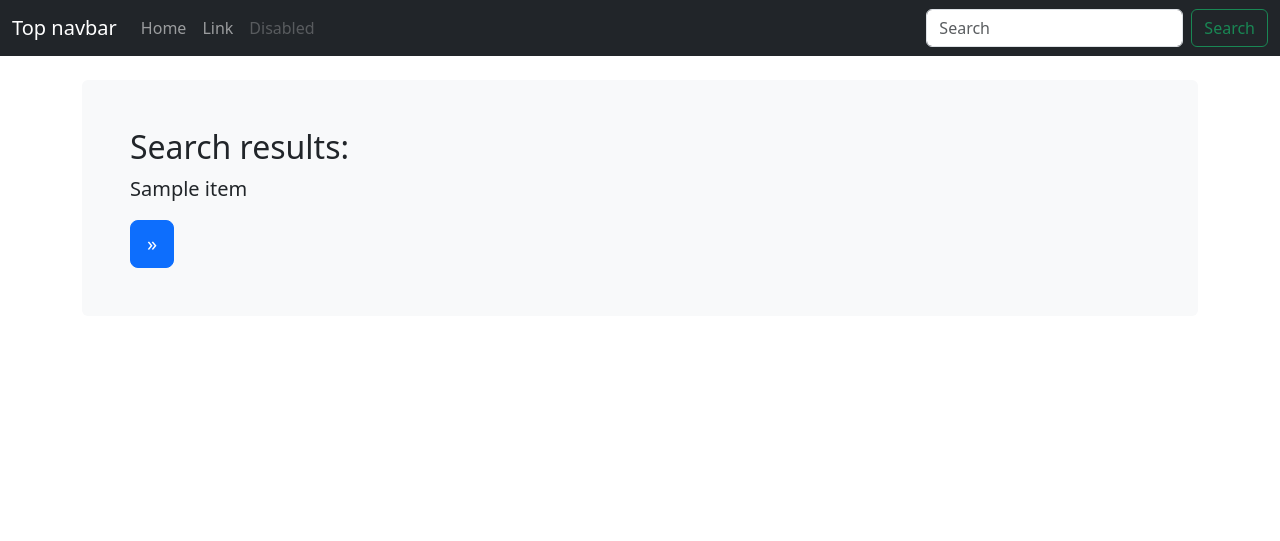
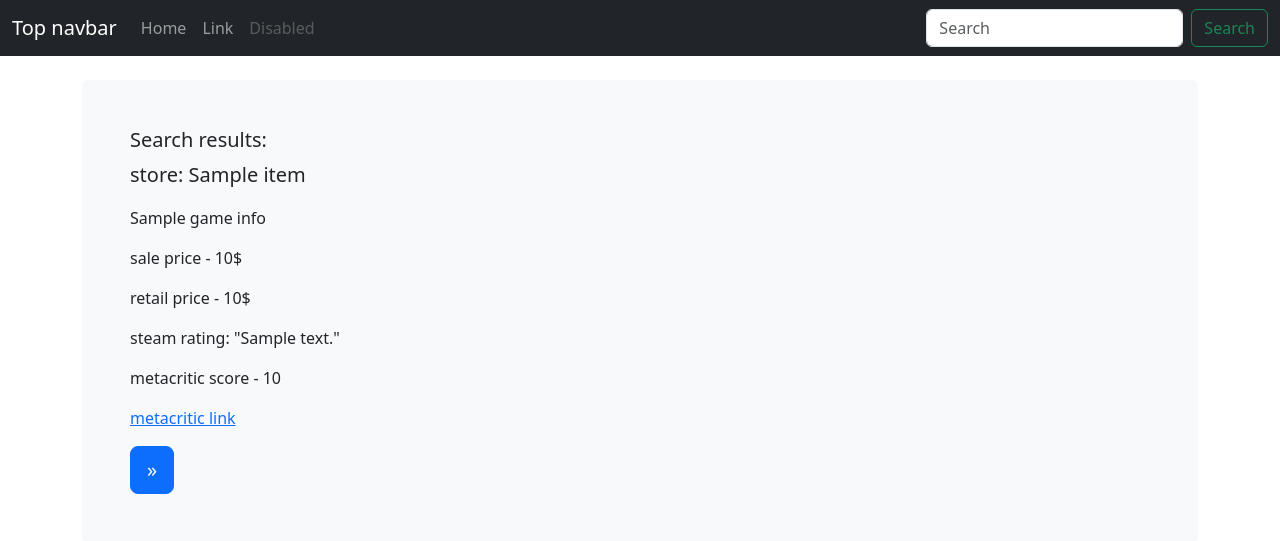
Before and after one commit to di1311/proj_with_api, a Django app: page /search/1/ in a window 1280 px wide. Shown: the top 541 px of the page. Run offline with Django 3.2, Linux system fonts and the light colour scheme; a database or web service that is not in the repository returns one stand-in record (values such as "Sample title"); data that the repository does not hold is empty; some libraries are stand-ins or nearby versions.

Commit message:
5 commit

```diff
--- a/app/project/api_app/requests_to_api.py
+++ b/app/project/api_app/requests_to_api.py
@@ -48,5 +48,11 @@ class RequestApi:
             else:
                 return 'Nothing found'
 
+    def store_dictionary(self, info):
+        """ Чтобы по ID магазина вывести его storeName, сделал
+            словарь типа: {'1': 'Steam', '2': Gamesplanet, '3': '...'}
+        """
+        return dict(zip([item['storeID'] for item in info], [item['storeName'] for item in info]))
+
 
 requester = RequestApi()
--- a/app/project/api_app/template_tags/custom_tags.py
+++ b/app/project/api_app/template_tags/custom_tags.py
@@ -4,6 +4,13 @@ from django.template.defaulttags import register
     obj[other_obj['value']], сделан фильтр кастомный,
     применяется через | {{ shop_dict|get_item:obj_deal.storeID }}
 """
+
+
 @register.filter
 def get_item(dictionary, key):
     return dictionary.get(key)
+
+
+@register.filter
+def url(string, arg):
+    return string.replace(arg, '')
--- a/app/project/api_app/views.py
+++ b/app/project/api_app/views.py
@@ -22,17 +22,15 @@ def game_detail_view(request, id):
     """ Функция, чтобы детально показать информацию по конкретной игре,
         через её ID.
     """
-    """ Чтобы по ID магазина вывести его storeName, сделал
-        словарь типа: {'1': 'Steam', '2': Gamesplanet, '3': '....'}
-    """
     obj = requester.get_games(id=id)
     stores_info = requester.get_stores()
-    shop_dict = dict(zip([item['storeID'] for item in stores_info], [item['storeName'] for item in stores_info]))
-    return render(request, 'api_app/game_detail.html', context={'obj': obj, 'shop_dict': shop_dict})
+    stores_dict = requester.store_dictionary(stores_info)
+    return render(request, 'api_app/game_detail.html', context={'obj': obj, 'stores_dict': stores_dict})
 
 
 def deal_detail_view(request, deal_id):
     """ Функция для детального deal """
     deal_info = requester.get_deal(deal_id)
     stores_info = requester.get_stores()
-    return render(request, 'api_app/deal_detail.html', context={'deal': deal_info, 'stores': stores_info})
+    stores_dict = requester.store_dictionary(stores_info)
+    return render(request, 'api_app/deal_detail.html', context={'deal': deal_info, 'stores_dict': stores_dict})
--- a/app/project/template/api_app/deal_detail.html
+++ b/app/project/template/api_app/deal_detail.html
@@ -1,5 +1,16 @@
 {% extends 'base.html' %}
 
 {% block content %}
-    {{ deal }}
+store: {{ stores_dict|get_item:deal.gameInfo.storeID }}
+<p>{{ deal.gameInfo.name }}</p>
+<p>sale price - {{ deal.gameInfo.salePrice }}$</p>
+<p>retail price - {{ deal.gameInfo.retailPrice }}$</p>
+<p>steam rating: "{{ deal.gameInfo.steamRatingText }}"
+        {% if steamRatingPercent %}
+    {{ deal.gameInfo.steamRatingPercent }}% positive reviews</p>
+        {% endif %}
+        {% if deal.gameInfo.metacriticLink %}
+    <p>metacritic score - {{ deal.gameInfo.metacriticScore }}</p>
+    <p><a href="https://www.metacritic.com{{ deal.gameInfo.metacriticLink }}">metacritic link</a></p>
+        {% endif %}
 {% endblock %}
--- a/app/project/template/api_app/game_detail.html
+++ b/app/project/template/api_app/game_detail.html
@@ -4,11 +4,11 @@
 
 {% block content %}
 {{ obj.info.title }} - <a>{{ obj.cheapestPriceEver.price }}$</a> - cheapest price ever
-    <h4>Other deals:</h4>
+    <h5>Other deals:</h5>
 
         {% for obj_deal in obj.deals %}
     <p>
-        {{ shop_dict|get_item:obj_deal.storeID }}'s
+        {{ stores_dict|get_item:obj_deal.storeID }}:
         price - {{ obj_deal.price }}$,
         retail price - {{ obj_deal.retailPrice }}$,
         savings - {{ obj_deal.savings }}
--- a/app/project/template/base.html
+++ b/app/project/template/base.html
@@ -69,7 +69,7 @@
 
 <main class="container">
     <div class="bg-light p-5 rounded">
-        <h2>Search results:</h2>
+        <h5>Search results:</h5>
         <p class="lead">
             {% block content %}
                 Content for you!
```
Also changed, not shown: app/project/__init__.py (added).
